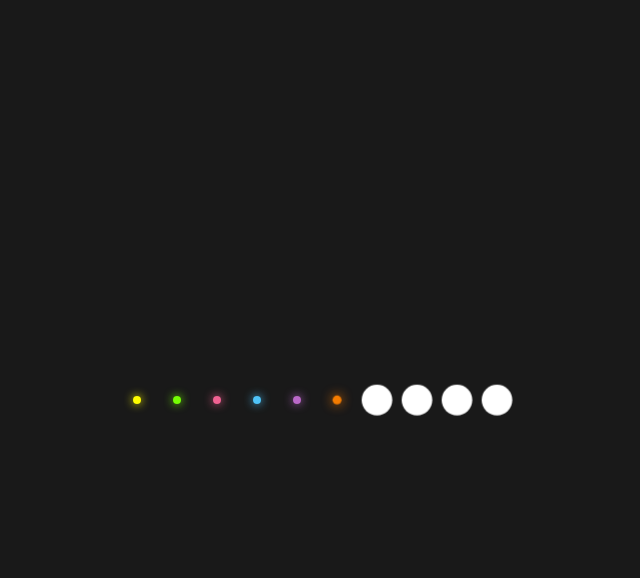
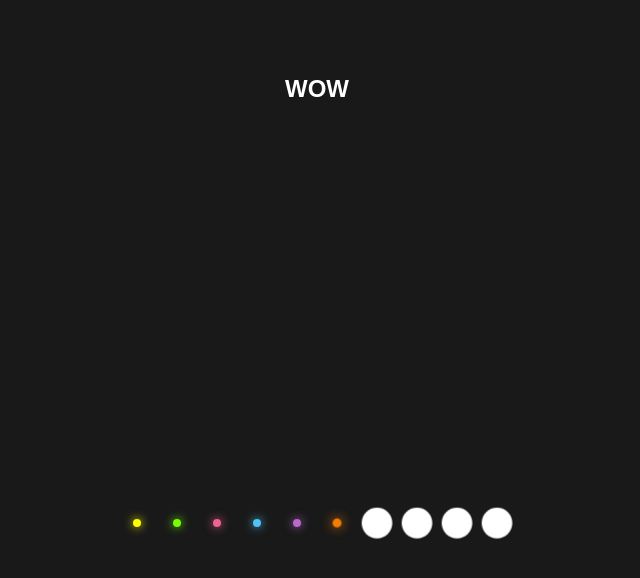
Before and after one commit to VinJust/my-first-repo, a plain HTML site: page index.html in a window 1280 px wide. Shown: the whole page, without its empty margins (323-963 px from the left). Drawn offline with Linux system fonts and the light colour scheme.

Commit message:
added header

```diff
--- a/index.html
+++ b/index.html
@@ -7,6 +7,8 @@
   <title>Glowing Dots</title>
 </head>
 <body>
+  <div>
+    <h2>WOW</h2>
     <ul>
       <li></li>
       <li></li>
@@ -19,5 +21,6 @@
       <li></li>
       <li></li>
     </ul>
+  </div>
 </body>
 </html>
--- a/styles.css
+++ b/styles.css
@@ -8,7 +8,7 @@ body {
 h2 {
   text-align: center;
   color: white;
-  margin-top: 70px;
+  margin-top: 75px;
 }
 
 ul {
```
Lines whose indentation alone changed are shown as unchanged.
